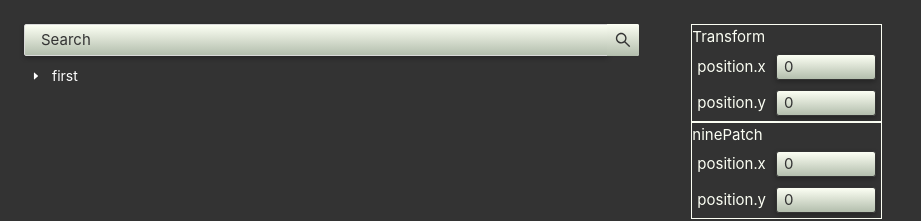
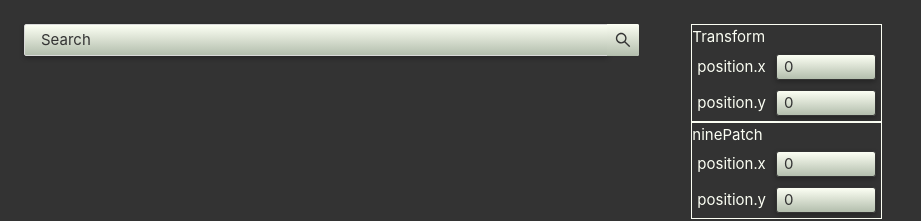
Before and after one commit to eva-engine/DevTool, a React app: page / in a window 1280 px wide. Shown: the top 221 px of the page, without its empty margins (0-921 px from the left). Built offline with nearby package versions, Linux system fonts and the light colour scheme.

Commit message:
tree结构数据传递并展示

```diff
--- a/src/Components/SearchTree/index.jsx
+++ b/src/Components/SearchTree/index.jsx
@@ -1,30 +1,15 @@
-import React, { useState } from "react";
+import React, { useEffect, useState } from "react";
+import { Tree, Input } from "antd";
+import { getParentKey } from "./util";
+
 import "antd/dist/antd.css";
 import "./index.css";
-import { Tree, Input } from "antd";
 
 const { Search } = Input;
 
-const gData = [
-  {
-    key: "0-1",
-    title: "first",
-    children: [
-      {
-        key: "0-1-1",
-        title: "f-s",
-      },
-      {
-        key: "0-1-2",
-        title: "f-t",
-      },
-    ],
-  },
-];
-
 const dataList = [];
 const generateList = (data) => {
-  for (let i = 0; i < data.length; i++) {
+  for (let i = 0; i < data?.length; i++) {
     const node = data[i];
     const { key } = node;
     dataList.push({ key, title: key });
@@ -33,33 +18,16 @@ const generateList = (data) => {
     }
   }
 };
-generateList(gData);
-
-const getParentKey = (key, tree) => {
-  let parentKey;
-  for (let i = 0; i < tree.length; i++) {
-    const node = tree[i];
-    if (node.children) {
-      if (node.children.some((item) => item.key === key)) {
-        parentKey = node.key;
-      } else if (getParentKey(key, node.children)) {
-        parentKey = getParentKey(key, node.children);
-      }
-    }
-  }
-  return parentKey;
-};
 
 export default function SearchTree() {
   const [expandedKeys, setExpandedKeys] = useState([]);
   const [searchValue, setSearchValue] = useState("");
   const [autoExpandParent, setAutoExpandParent] = useState(true);
+  const [gData, setGData] = useState([]);
 
   const onExpand = (expandedKeys) => {
     setExpandedKeys(expandedKeys);
     setAutoExpandParent(false);
-    console.log("gData", gData);
-    console.log("dataList", dataList);
   };
 
   const onChange = (e) => {
@@ -76,6 +44,22 @@ export default function SearchTree() {
     setSearchValue(value);
     setAutoExpandParent(true);
   };
+  useEffect(() => {
+    chrome.runtime.onMessage.addListener(function (
+      request,
+      sender,
+      sendResponse
+    ) {
+      console.log(
+        sender.tab ? "来自内容脚本：" + sender.tab.url : "来自扩展程序"
+      );
+      if (request.sign == "EvaDevtool") {
+        sendResponse({ farewell: "SearchTree接收到" });
+        setGData([request.tree.outliner]);
+        generateList(gData);
+      }
+    });
+  }, []);
   const loop = (data) =>
     data.map((item) => {
       const index = item.title.indexOf(searchValue);
@@ -100,6 +84,7 @@ export default function SearchTree() {
         key: item.key,
       };
     });
+
   return (
     <div>
       <Search
--- /dev/null
+++ b/src/Components/SearchTree/util.js
@@ -0,0 +1,14 @@
+export const getParentKey = (key, tree) => {
+  let parentKey;
+  for (let i = 0; i < tree.length; i++) {
+    const node = tree[i];
+    if (node.children) {
+      if (node.children.some((item) => item.key === key)) {
+        parentKey = node.key;
+      } else if (getParentKey(key, node.children)) {
+        parentKey = getParentKey(key, node.children);
+      }
+    }
+  }
+  return parentKey;
+};
--- a/src/Components/Tables/index.jsx
+++ b/src/Components/Tables/index.jsx
@@ -2,22 +2,25 @@ import "./index.css";
 import React, { useState,useEffect } from "react";
 import Table from "./Table";
 export default function Tables(props) {
+  // let arr = props.arr;
+  // const [arr, setArr] = useState(props.arr);
   let arr = props.arr;
   let objId = props.objId;
-  useEffect(() => {
-    chrome.runtime.onMessage.addListener(function (
-      request,
-      sender,
-      sendResponse
-    ) {
-      console.log(
-        sender.tab ? "来自内容脚本：" + sender.tab.url : "来自扩展程序"
-      );
-      if (request.sign == "EvaDevtool") {
-        sendResponse({ farewell: "欢迎使用EvaDvetool" });
-      }
-    });
-  }, []);
+  // useEffect(() => {
+  //   chrome.runtime.onMessage.addListener(function (
+  //     request,
+  //     sender,
+  //     sendResponse
+  //   ) {
+  //     console.log(
+  //       sender.tab ? "来自内容脚本：" + sender.tab.url : "来自扩展程序"
+  //     );
+  //     if (request.sign == "EvaDevtool") {
+  //       sendResponse({ farewell: "Tables" });
+  //       // setArr(request.tree.nodes[0].components);
+  //     }
+  //   });
+  // }, []);
   return arr.map((item, index) => (
     <Table obj={item} component={index} objId={objId} />
   ));
--- a/src/index.jsx
+++ b/src/index.jsx
@@ -1,4 +1,4 @@
-import React from "react";
+import React, { useState } from "react";
 import ReactDOM from "react-dom";
 import { Row, Col } from "antd";
 import "antd/dist/antd.css";
@@ -6,10 +6,10 @@ import "antd/dist/antd.css";
 import SearchTree from "./Components/SearchTree/index";
 import Tables from "./Components/Tables/index";
 
-class App extends React.Component {
-  state = {
-    value: undefined,
-    obj: [
+function App() {
+  const [value, setValue] = useState(undefined);
+
+  const obj = [
     {
       "position.x": "0",
       "position.y": "0",
@@ -20,15 +20,8 @@ class App extends React.Component {
       "position.y": "0",
       name: "ninePatch",
     },
-    ],
-  };
+  ];
 
-  onChange = (value) => {
-    console.log(value);
-    this.setState({ value });
-  };
-
-  render() {
   return (
     <>
       <Row>
@@ -37,12 +30,11 @@ class App extends React.Component {
         </Col>
         <Col xs={1} sm={1} md={1} lg={1} xl={1}></Col>
         <Col xs={11} sm={11} md={11} lg={11} xl={11}>
-            <Tables className="tables" arr={this.state.obj} objId={1} />
+          <Tables className="tables" arr={obj} objId={1} />
         </Col>
       </Row>
     </>
   );
 }
-}
 
 ReactDOM.render(<App />, document.getElementById("root"));
```
Also changed, not shown: 2 other files (tests, documents, lock files or other folders). Lines whose indentation alone changed are shown as unchanged.
